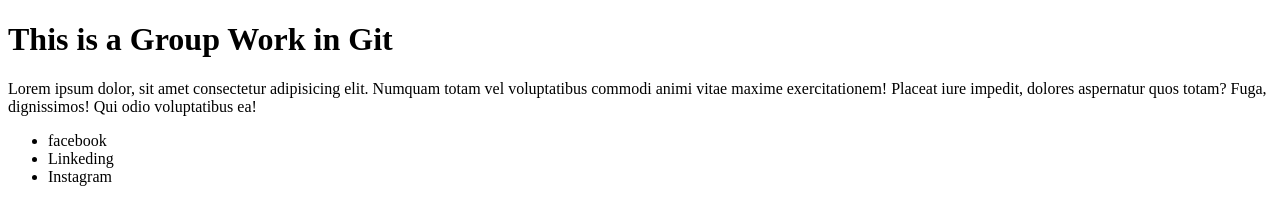
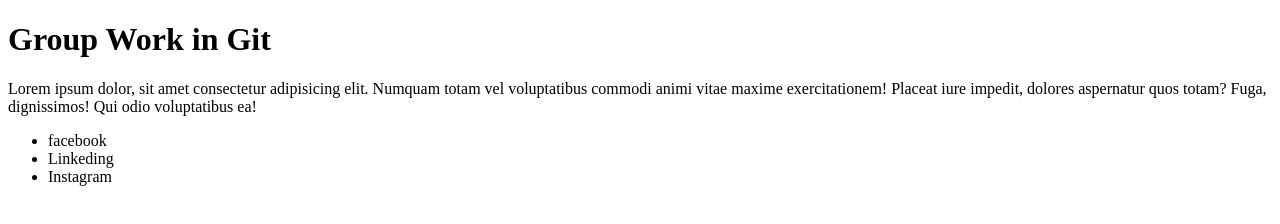
Before and after one commit to KarinaValens/gitGroup, a plain HTML site: page index.html in a window 1280 px wide. Drawn offline with Linux system fonts and the light colour scheme.

Commit message:
js and h1

```diff
--- a/index.html
+++ b/index.html
@@ -11,7 +11,7 @@
 
 <body>
     <header>
-        <h1>This is a Group Work in Git</h1>
+        <h1 class="title">Group Work in Git</h1>
     </header>
     <main>
         <p>Lorem ipsum dolor, sit amet consectetur adipisicing elit. Numquam totam vel voluptatibus commodi animi vitae
@@ -25,6 +25,7 @@
             <li>Instagram</li>
         </ul>
     </footer>
+    <script src="./main.js"></script>
 </body>
 
 </html>
--- a/main.js
+++ b/main.js
@@ -0,0 +1 @@
+document.querySelector(".title").classList.remove();
```
